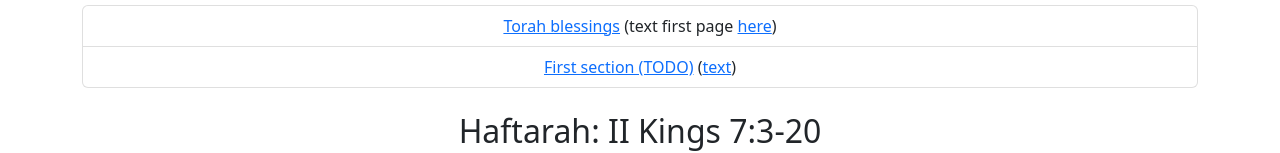
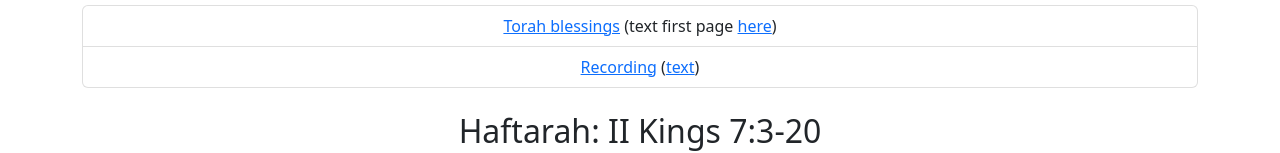
Before and after one commit to shekelator/sleeping-shihtzu, a plain HTML site: page index.html in a window 1280 px wide. Shown: the part 160-313 px from the top of the page. Drawn offline with nearby package versions, Linux system fonts and the light colour scheme.

Commit message:
Add recording link for torah reading

```diff
--- a/index.html
+++ b/index.html
@@ -25,7 +25,7 @@
         <h2 class="mt-4">Torah: Tazria-Metzora Leviticus 14:21-32</h2>
         <ul class="list-group">
             <li class="list-group-item"><a target="_blank" href="https://res.dnix.us/recordings/01-torah_blessings.mp3">Torah blessings</a> (text first page <a target="_blank" href="https://res.dnix.us/recordings/blessings.pdf">here</a>)</li>
-            <li class="list-group-item"><a target="_blank" href="">First section (TODO)</a> (<a target="_blank" href="Tazria-metzorah.pdf">text</a>)</li>
+            <li class="list-group-item"><a target="_blank" href="https://d1bfcb0i16aabq.cloudfront.net/recordings/tazria-metzora-5.mp3">Recording</a> (<a target="_blank" href="Tazria-metzorah.pdf">text</a>)</li>
         </ul>
 
         <h2 class="mt-4">Haftarah: II Kings 7:3-20</h2>
```
